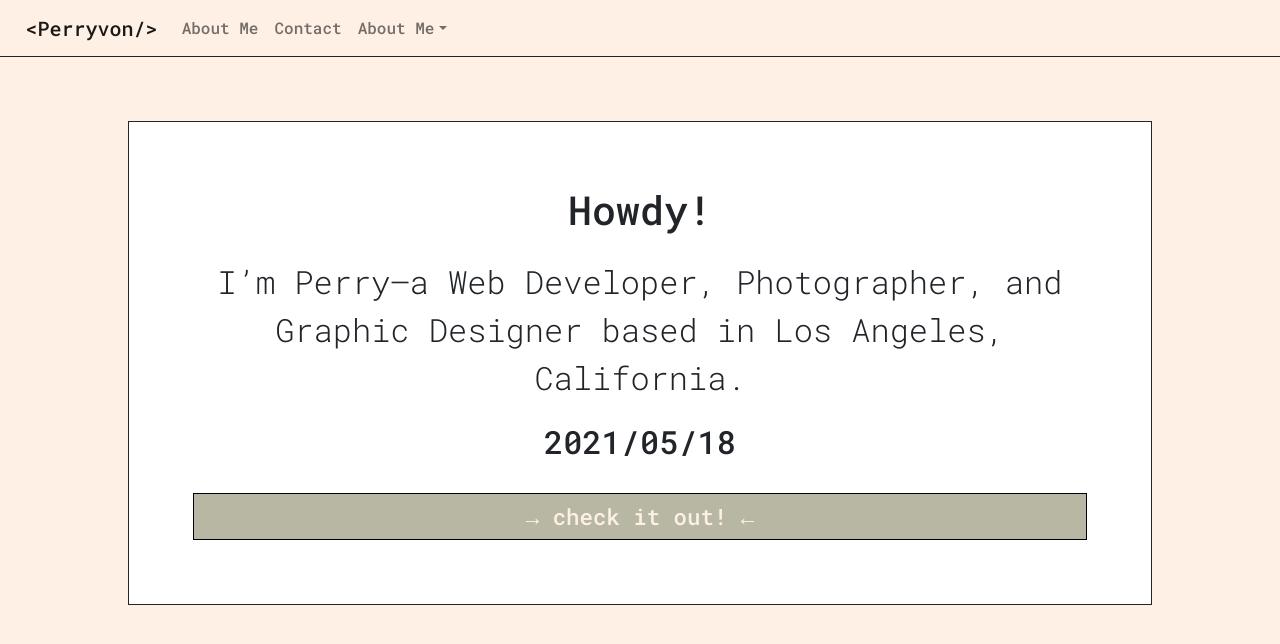
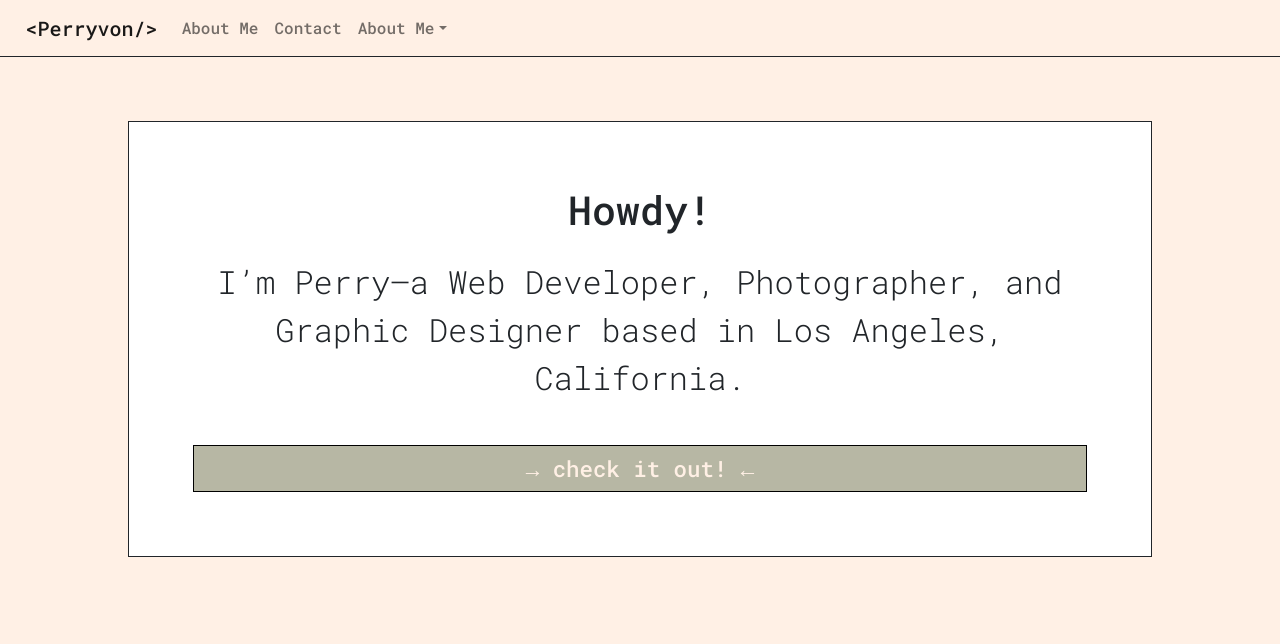
Before and after one commit to P-v-R/personal-website, a React (Create React App) app: page / in a window 1280 px wide. Shown: the top 644 px of the page. Built offline with nearby package versions, Linux system fonts and the light colour scheme; the HTML template or start-up script is replaced by a standard one.

Commit message:
removed date from header card

```diff
--- a/src/AboutMeCard.js
+++ b/src/AboutMeCard.js
@@ -1,6 +1,6 @@
 import React from 'react';
 import { motion } from "framer-motion"
-import Moment from 'react-moment';
+
 import "./AboutMeCard.css"
 
 
--- a/src/HeaderCard.js
+++ b/src/HeaderCard.js
@@ -34,7 +34,7 @@ const dateToFormat = "2021-05-18T19:31:55Z"
           transition={{ delay: 1 }}
           onClick={clickHandler}
         >
-          <Moment format="YYYY/MM/DD">{dateToFormat}</Moment>
+          {/* <Moment format="YYYY/MM/DD">{dateToFormat}</Moment> */}
           <Link className="btn HeaderCard-Button" to="/aboutme">→ check it out! ←</Link>
         </motion.div>
       </Card>
```
